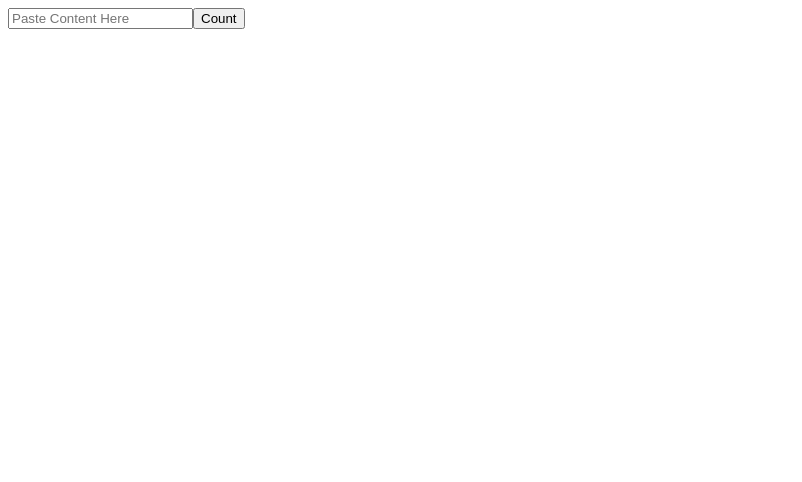
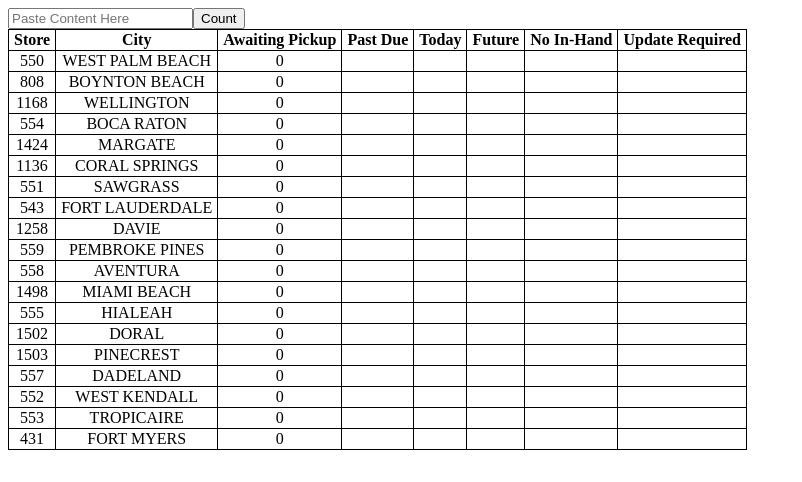
Before and after one commit to jacob-ferrell/parcel-manager, a React (Create React App) app: page / in a window 1280 px wide. Shown: the top 482 px of the page, without its empty margins (0-802 px from the left). Built offline with nearby package versions, Linux system fonts and the light colour scheme.

Commit message:
added counting ability and table main table which populates with the provided store. facing issue where it takes 2 clicks to get counts to register on table

```diff
--- a/src/App.js
+++ b/src/App.js
@@ -1,31 +1,97 @@
-import { getAllByPlaceholderText } from '@testing-library/react';
 import { useState } from 'react';
 import Input from './components/Input';
+import MainTable from './components/MainTable';
+import {getTodaysDate, getCounts} from './modules/DateFunctions';
+
 function App() {
 
   const [input, setInput] = useState('');
 
-  const [todaysDate, setTodaysDate] = useState('');
+  const [todaysDate, setTodaysDate] = useState(getTodaysDate);
 
-  const [counts, setCounts] = useState([0, 0, 0, 0]);
+  const [counts, setCounts] = useState([]);
+
+  const [currentStore, setCurrentStore] = useState('');
+
+  const [stores, setStores] = useState(
+    {
+      'WEST PALM BEACH': { number: 550 },
+      'BOYNTON BEACH': { number: 808 },
+      'WELLINGTON': { number: 1168 },
+      'BOCA RATON': { number: 554},
+      'MARGATE': { number: 1424},
+      'CORAL SPRINGS': { number: 1136},
+      'SAWGRASS': { number: 551},
+      'FORT LAUDERDALE': { number: 543 },
+      'DAVIE': { number: 1258 },
+      'PEMBROKE PINES': { number: 559},
+      'AVENTURA': { number: 558},
+      'MIAMI BEACH': { number: 1498},
+      'HIALEAH': { number: 555},
+      'DORAL': { number: 1502},
+      'PINECREST': { number: 1503},
+      'DADELAND': { number: 557},
+      'WEST KENDALL': { number: 552},
+      'TROPICAIRE': { number: 553},
+      'FORT MYERS': { number: 431}
+  }
+  )
 
   const handleChange = e => setInput(e.target.value);
 
   const handleCountClick = e => {
-    getDate();
+    setTodaysDate(getTodaysDate());
+    console.log(todaysDate);
+    setCounts(getCounts(input));
+    setCurrentStore(getStore());
+    if (!currentStore) return;
+    let storesCopy = { ...stores };
+    storesCopy[currentStore].counts = [...counts];
+    setStores(storesCopy);
   }
 
-  function getDate() {
+  function getStore() {
+    if (!input.includes('|') || !input.includes(' FL')) return '';
+    let match = input.slice(input.indexOf('|') + 2, input.indexOf(' FL'));
+    return match;
+}
+
+{/*   function getTodaysDate() {
     const today = new Date();
     const yyyy = today.getFullYear();
     let mm = (today.getMonth() + 1).toString().padStart(2, '0');
     let dd = (today.getDate()).toString().padStart(2, '0');
     const date = mm + '/' + dd + '/' + yyyy;
-    setTodaysDate(date);
+    return date;
 }
+
+  function getCounts() {
+    let totalPackages = getTotalPackages();
+    let [pastDue, dueToday, future] = [0, 0, 0];
+    let dates = getInHandDates();
+    let noInHand = totalPackages - dates.length;
+    const todayParsed = Date.parse(todaysDate);
+    dates.forEach(date => {
+        const parsed = Date.parse(date);
+        if (parsed == todayParsed) dueToday++;
+        else if (todayParsed > parsed) pastDue++;
+        else if (todayParsed < parsed) future++;
+    });
+    setCounts([pastDue, dueToday, future, noInHand]);
+  }
+
+  function getInHandDates() {
+    return input.match(/\d{2}[/]\d{2}[/]\d{4}/g) || [];
+  }
+  function getTotalPackages() {
+    return (input.match(/In-Hand\sDate\:/g) || []).length;
+  } */}
+
   return (
     <div className="App">
-      <Input handleChange={handleChange}/>
+      <Input handleChange={handleChange} counts={counts}
+      handleClick={handleCountClick}/>
+      <MainTable stores={stores}/>
     </div>
   );
 }
--- a/src/components/Input.js
+++ b/src/components/Input.js
@@ -5,7 +5,8 @@ const Input = (props) => {
         <div>
             <input onChange={props.handleChange}
             placeholder="Paste Content Here"></input>
-            <button>Count</button>
+            <button onClick={props.handleClick}>Count</button>
+            <div>{props.counts}</div>
         </div>
     )
 }
--- /dev/null
+++ b/src/components/MainTable.js
@@ -0,0 +1,44 @@
+import '../styles/MainTable.css';
+
+const MainTable = (props) => {
+
+    const storeRows = Object.keys(props.stores).map(name => {
+        const stores = props.stores;
+        let counts = [];
+        if (stores[name].hasOwnProperty('counts')) {
+            counts = stores[name].counts;
+        }
+        return (
+            <tr>
+                <td>{stores[name].number}</td>
+                <td>{name}</td>
+                 <td>{counts[0] || 0}</td>
+                 <td>{counts[1] || ''}</td>
+                 <td>{counts[2] || ''}</td>
+                 <td>{counts[3] || ''}</td>
+                 <td>{counts[4] || ''}</td>
+                 <td>{counts[5] || ''}</td>
+
+
+
+
+            </tr>
+        )
+    })
+    return (
+        <table>
+        <tr>
+            <th>Store</th>
+            <th>City</th>
+            <th>Awaiting Pickup</th>
+            <th>Past Due</th>
+            <th>Today</th>
+            <th>Future</th>
+            <th>No In-Hand</th>
+            <th>Update Required</th>
+        </tr>
+        {storeRows}
+    </table>
+    )
+}
+export default MainTable;
--- /dev/null
+++ b/src/modules/DateFunctions.js
@@ -0,0 +1,27 @@
+function getTodaysDate() {
+    const today = new Date();
+    const yyyy = today.getFullYear();
+    let mm = (today.getMonth() + 1).toString().padStart(2, '0');
+    let dd = (today.getDate()).toString().padStart(2, '0');
+    const date = mm + '/' + dd + '/' + yyyy;
+    return date;
+}
+
+  function getCounts(input) {
+    let totalPackages = (input.match(/In-Hand\sDate\:/g) || []).length;
+    let [pastDue, dueToday, future] = [0, 0, 0];
+    let dates = input.match(/\d{2}[/]\d{2}[/]\d{4}/g) || [];
+    let noInHand = totalPackages - dates.length;
+    let updateReq = (input.match(/Shipment\sUpdate\sRequired/g) || []).length;
+    const todayParsed = Date.parse(getTodaysDate());
+    dates.forEach(date => {
+        const parsed = Date.parse(date);
+        if (parsed == todayParsed) dueToday++;
+        else if (todayParsed > parsed) pastDue++;
+        else if (todayParsed < parsed) future++;
+    });
+
+    return [totalPackages, pastDue, dueToday, future, noInHand, updateReq];
+  }
+
+  export {getTodaysDate, getCounts};
--- /dev/null
+++ b/src/styles/MainTable.css
@@ -0,0 +1,9 @@
+table, td, th {
+    border: 1px solid black;
+    border-collapse: collapse;
+}
+th, td {
+    padding-left: 5px;
+    padding-right: 5px;
+    text-align: center;
+}
```
